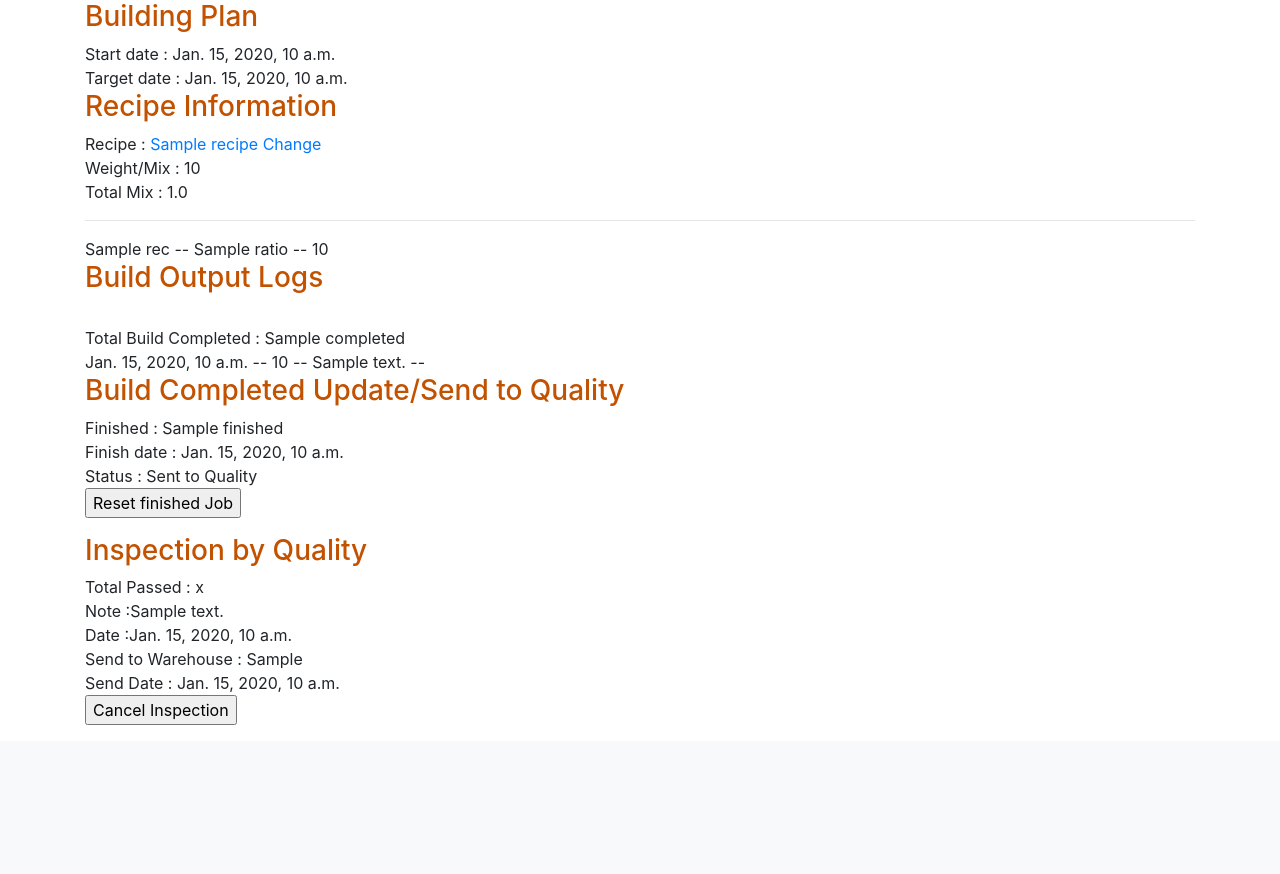
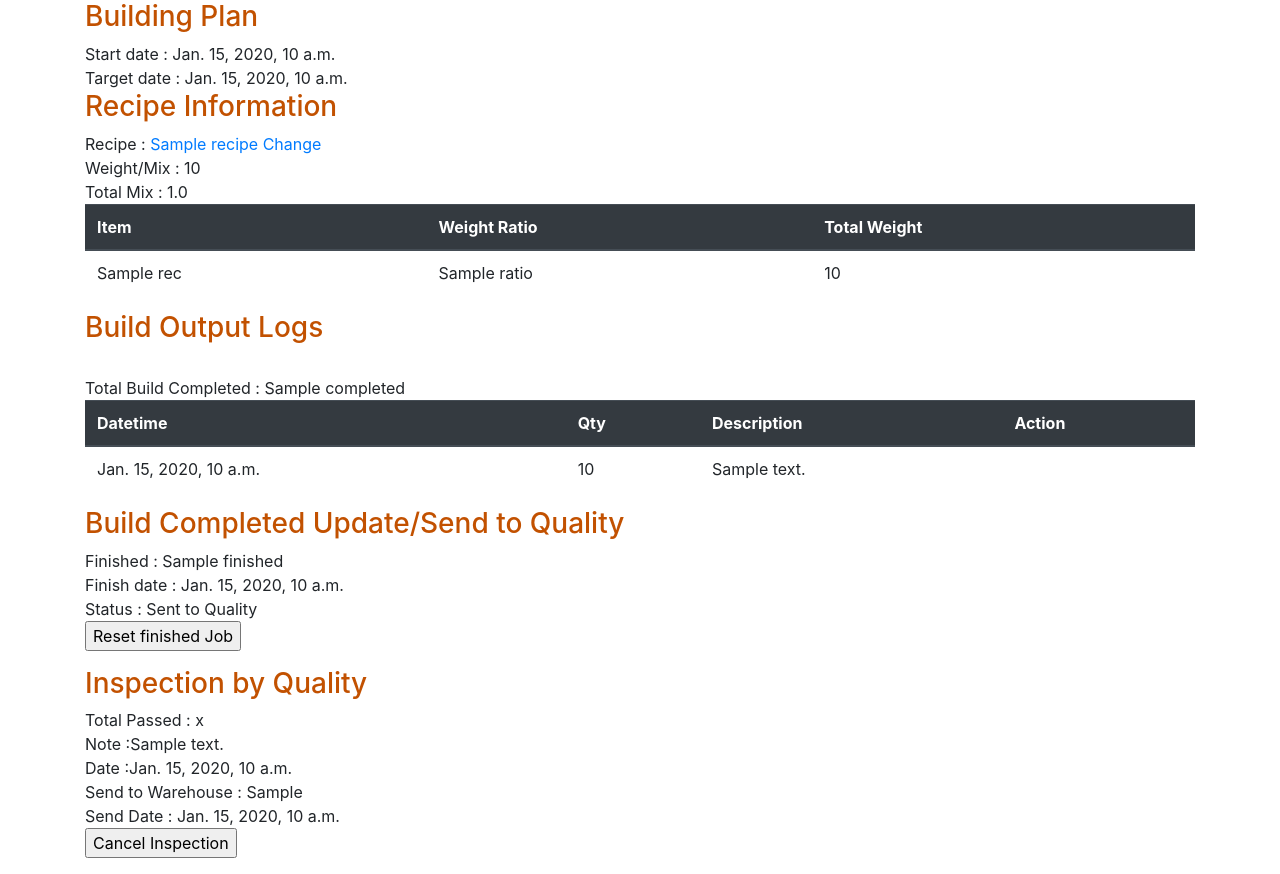
Before and after one commit to chutchais/uerp, a Django app: template templates/job/job_detail.html in a window 1280 px wide. Shown: the part 314-1188 px from the top of the page. Before the commit the page ends 1039 px from the top, so only its background shows below. Run offline with Django 3.2, Linux system fonts and the light colour scheme; the template is opened without the code that fills it: most values are stand-ins (such as "Sample title", 1, 10 or a date in 2020); data that the repository does not hold is empty; some libraries are stand-ins or nearby versions.

Commit message:
Modify recipe and Product

```diff
--- a/job/templatetags/recipe_tag.py
+++ b/job/templatetags/recipe_tag.py
@@ -11,11 +11,11 @@ register = template.Library()
 
 @register.simple_tag
 def total_mix(total_weight,total_ratio):
-	return total_weight/total_ratio
+	return round(total_weight/total_ratio,2)
 
 @register.simple_tag
 def each_weight(each_ratio,total_mix):
-	return each_ratio*total_mix
+	return round(each_ratio*total_mix,2)
 
 # from schedule.models import Working
 
--- a/product/admin.py
+++ b/product/admin.py
@@ -35,6 +35,7 @@ class ProductAdmin(admin.ModelAdmin):
     list_filter = ['prod_type','group','color__name']
     list_display = ('name','fg_name','qty','parent','description','group','prod_type','prod_unit','color')
     readonly_fields = ['slug','last_warehouse_date']
+    ordering = ['name']
     fieldsets = [
         ('Basic Information',{'fields': [('name','prod_type'),'slug','description',('group','color')]}),
         ('Warehouse Information',{'fields': ['qty','last_warehouse_date']}),
--- a/product/models.py
+++ b/product/models.py
@@ -127,7 +127,10 @@ class Product(models.Model):
 
 
 	def __str__(self):
-		return ('%s (%s)' % (self.name,self.description))
+		return ('%s' % (self.name))
+
+	# def __str__(self):
+	# 	return ('%s (%s)' % (self.name,self.description))
 
 	def weight_pending_build(self):
 		return 0
--- a/recipe/models.py
+++ b/recipe/models.py
@@ -26,7 +26,7 @@ class Recipe(models.Model):
 		return self.items.count()
 
 	def sum(self):
-		return self.items.aggregate(Sum('ratio'))['ratio__sum']
+		return round(self.items.aggregate(Sum('ratio'))['ratio__sum'],3)
 
 	def get_absolute_url(self):
 		return reverse('recipe:detail', kwargs={'slug': self.slug})
@@ -50,7 +50,7 @@ class RecipeItem(models.Model):
 							blank=True,null=True,
 							on_delete=models.SET_NULL,
 							related_name = 'recipeintems')
-	ratio			= models.DecimalField(default=0,max_digits=8, decimal_places=4)
+	ratio			= models.DecimalField(default=0,max_digits=8, decimal_places=3)
 	created_date	= models.DateTimeField(auto_now_add=True)
 	modified_date	= models.DateTimeField(blank=True, null=True,auto_now=True)
 	active			= models.BooleanField(default=True)
--- a/templates/job/job_detail.html
+++ b/templates/job/job_detail.html
@@ -54,11 +54,30 @@ Product detail
 	    			Weight/Mix : {{object.recipe.sum}} <br>
 
 	    			{% total_mix object.weight object.recipe.sum as total_mix  %}
-	    			Total  Mix : {{total_mix}} <br><hr>
+	    			Total  Mix : {{total_mix}} <br>
+
+	    			<table class="table">
+				      <thead class="thead-dark">
+				        <tr>
+				          <th scope="col">Item</th>
+				          <th scope="col">Weight Ratio</th>
+				          <th scope="col">Total Weight</th>
+				        </tr>
+				      </thead>
+				      <tbody>
+
 	    			{% for rec in object.recipe.items.all|dictsort:"seq" %}
 	    				{% each_weight rec.ratio total_mix as total_each_weight %}
-	    				{{rec}} -- {{rec.ratio}} -- {{total_each_weight}} <br>
+	    				<tr>
+				          <td>{{rec}}</td>
+				          <td>{{rec.ratio}}</td>
+				          <td>{{total_each_weight}}</td>
+				        </tr>
 	    			{% endfor %}
+
+		    		</tbody>
+		    	</table>
+
 	    		{% endif %}
 	    	</div>
 
@@ -76,13 +95,31 @@ Product detail
 	    		<br>
 	    		{% if object.completes.count > 0 %}
 	    			Total  Build Completed : {{object.completed}} <br>
+	    			<table class="table">
+				      <thead class="thead-dark">
+				        <tr>
+				          <th scope="col">Datetime</th>
+				          <th scope="col">Qty</th>
+				          <th scope="col">Description</th>
+				          <th scope="col">Action</th>
+				        </tr>
+				      </thead>
+				      <tbody>
+
 	    			{% for complete in object.completes.all|dictsort:"stamp_date" %}
-	    				{{complete.stamp_date}} -- {{complete.qty}} -- {{complete.description}} --
-	    				{% if object.finished == False %}
-	    					<a href="{% url 'job:complete-delete' object.slug complete.pk %}?next={% url 'job:detail' object.slug %}">X</a>
-	    				{% endif %}
-	    				<br>
+
+	    				<tr>
+				          <td>{{complete.stamp_date}}</td>
+				          <td>{{complete.qty}}</td>
+				          <td>{{complete.description}}</td>
+				          <td>{% if object.finished == False %}
+	    					<a href="{% url 'job:complete-delete' object.slug complete.pk %}?next={% url 'job:detail' object.slug %}">Delete</a>
+	    				{% endif %}</td>
+				        </tr>
+
 	    			{% endfor %}
+	    			</tbody>
+	    			</table>
 	    		{% endif %}
 	    	</div>
 
--- a/templates/recipe/recipe_list.html
+++ b/templates/recipe/recipe_list.html
@@ -15,6 +15,7 @@
     </form>
 
    {{ page_obj.start_index }} to {{ page_obj.end_index }} of {{ page_obj.paginator.count }} record(s).
+
 
 
    <table class="table">
```
Also changed, not shown: po/admin.py (+9 -0 lines), recipe/admin.py (+12 -0 lines), templates/recipe/recipe_detail.html (+21 -2 lines).
